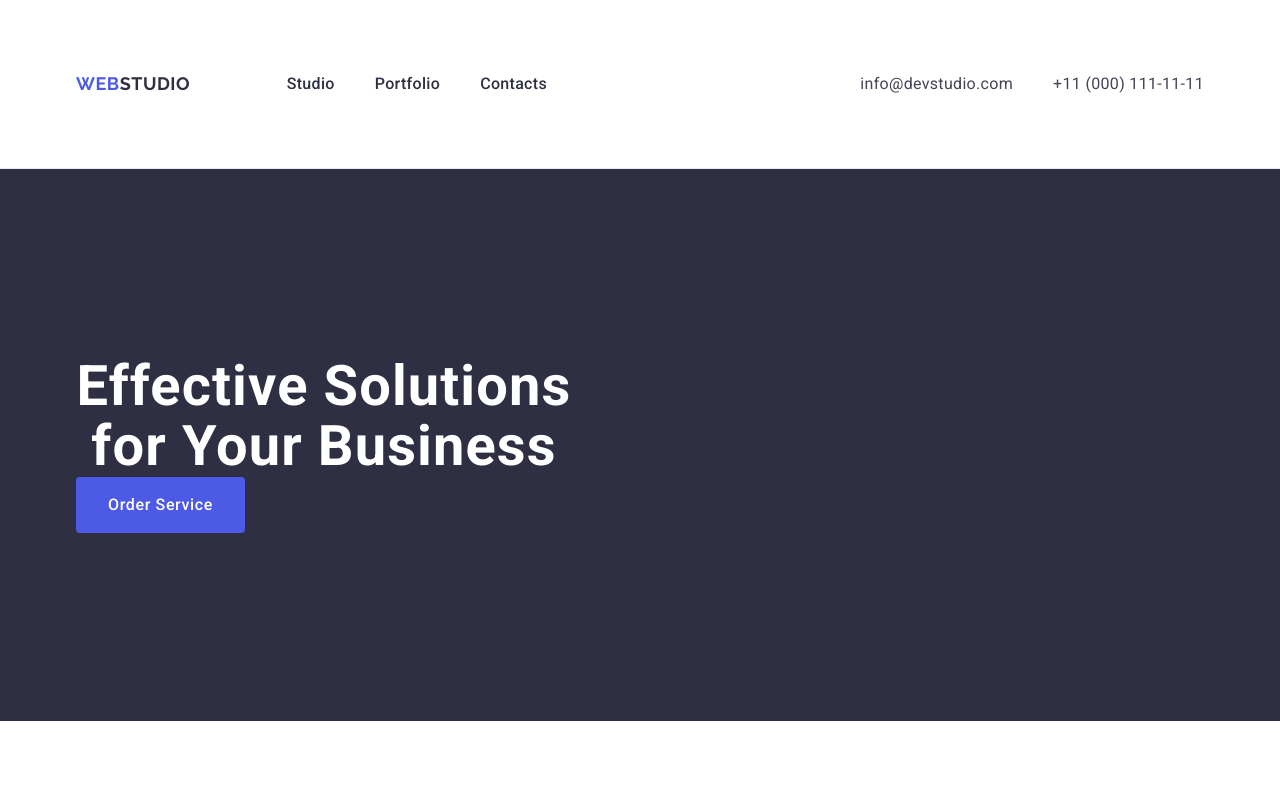
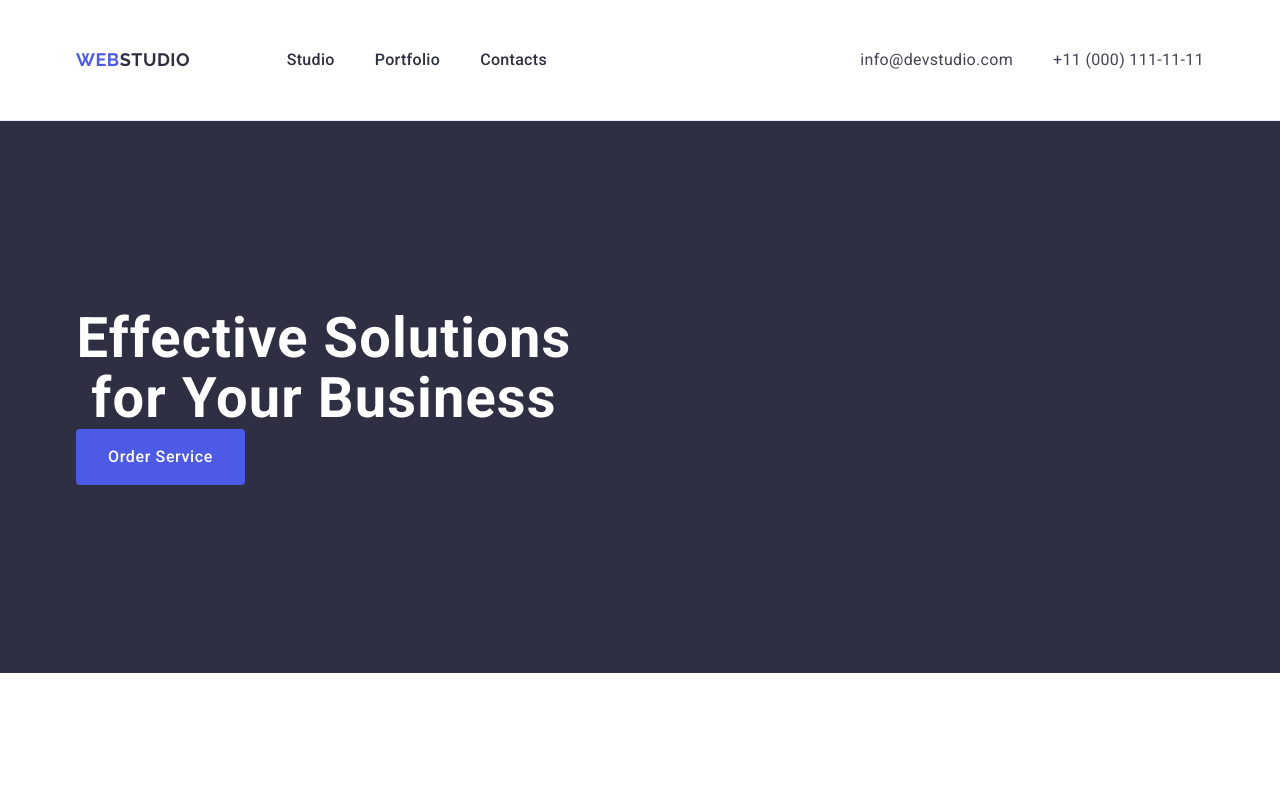
Before and after one commit to OlesHuzar/goit-homework-03, a plain HTML site: page index.html in a window 1280 px wide. Shown: the top 789 px of the page. Drawn offline with nearby package versions, Linux system fonts and the light colour scheme.

Commit message:
Update styles.css

```diff
--- a/css/styles.css
+++ b/css/styles.css
@@ -122,10 +122,10 @@ button {
 
 .page-address {
     font-style: normal;
-        display: flex;
-        gap: 40px;
-        padding-top: 24px;
-        padding-bottom: 24px;
+        color: #434455;
+        font-size: 16px;
+        line-height: 1.5;
+        letter-spacing: 0.02em;
 
 }
 
```
